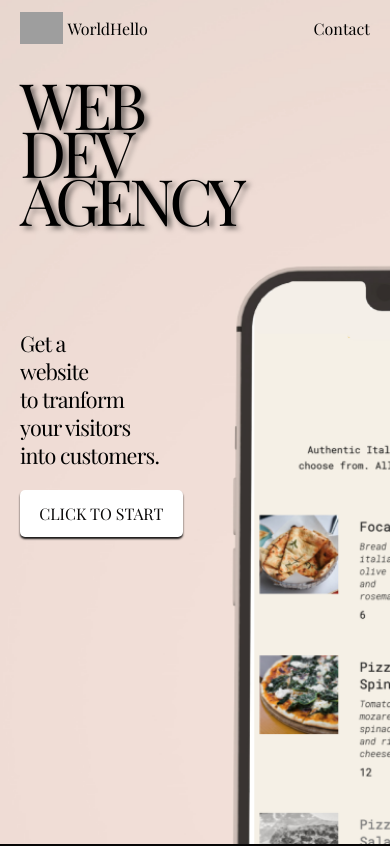
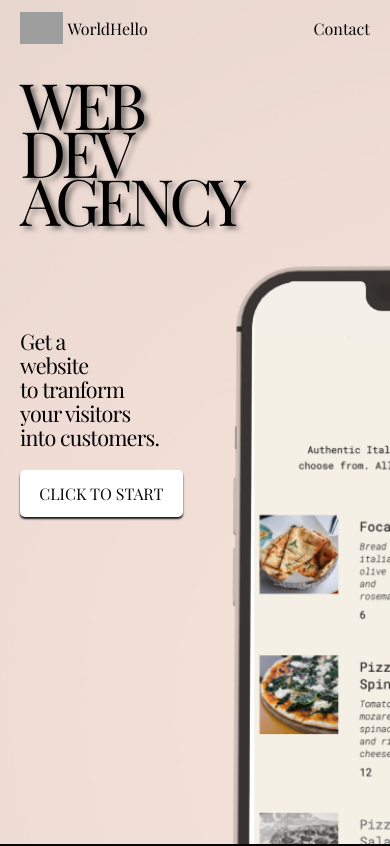
Before and after one commit to gtzjesus/WorldHello, a React (Vite) app: page / in a window 390 px wide. Shown: the top 846 px of the page. Built offline with nearby package versions, Linux system fonts and the light colour scheme; no server answers; the database is empty; grey boxes are pictures that could not be loaded.

Commit message:
Working on responsiveness

```diff
--- a/src/components/landing/Landing.jsx
+++ b/src/components/landing/Landing.jsx
@@ -68,9 +68,11 @@ const Subtitle = styled.span`
   // Code logic for subtitle element
   font-size: var(--font-xsmall);
   letter-spacing: var(--spacing-subtitle);
+  line-height: var(--line-height-xsmall);
 
   @media (min-width: 40em) {
     font-size: var(--font-medium);
+    line-height: var(--line-height-small);
   }
 `;
 
--- a/src/styles/GlobalStyles.js
+++ b/src/styles/GlobalStyles.js
@@ -106,6 +106,7 @@ const GlobalStyles = createGlobalStyle`
 
 
     /* Line Height */
+    --line-height-xsmall: 1.5rem;
     --line-height-small: 3rem;
     --line-height-medium: 5rem;
     --line-height-large: 6rem;
```
